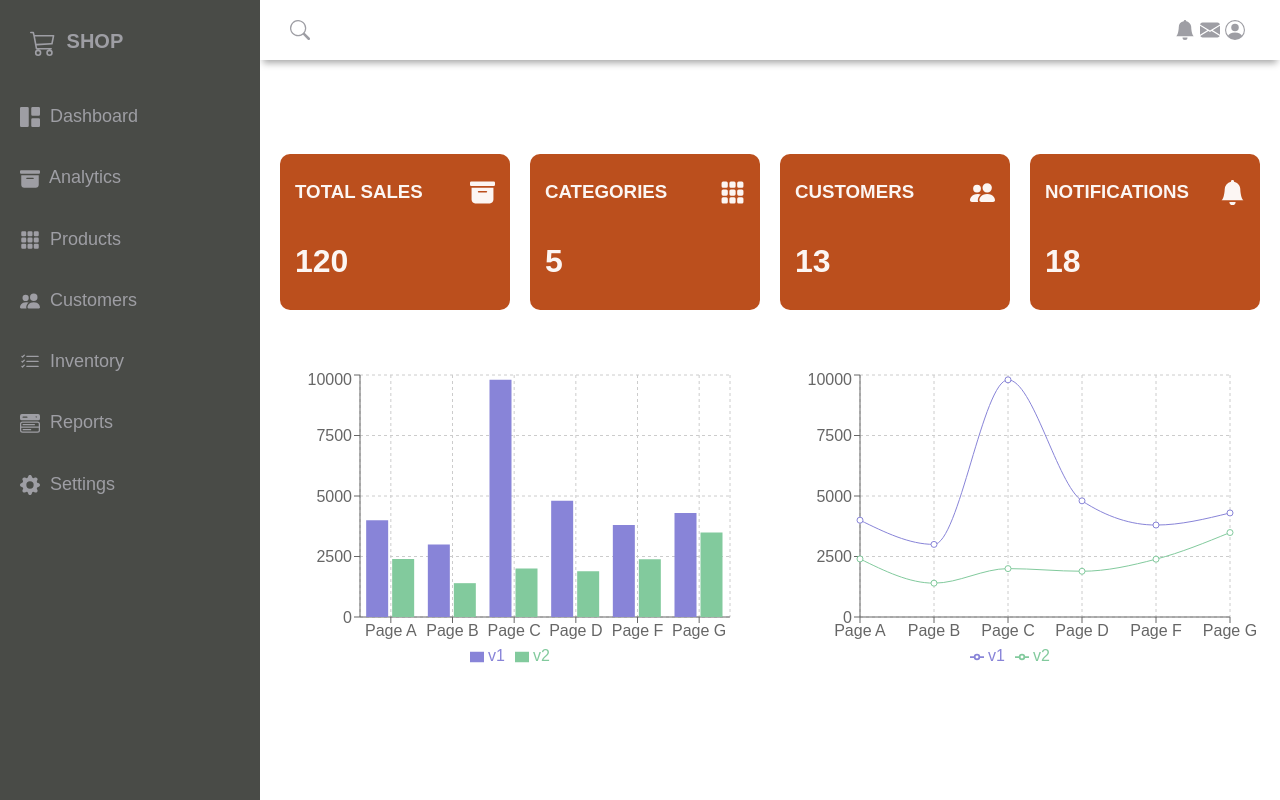
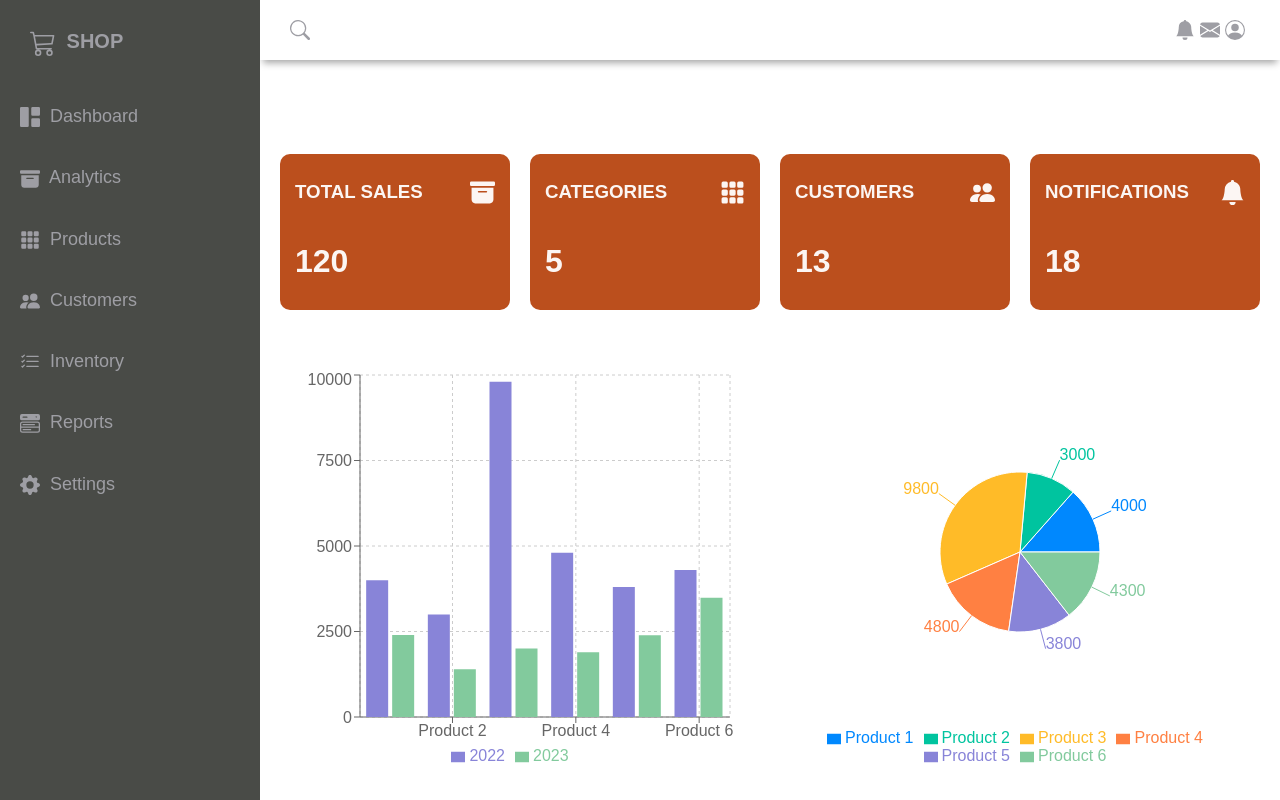
Before and after one commit to dharmi04/SSIP-FE, a React (Vite) app: page / in a window 1280 px wide. Built offline with nearby package versions, Linux system fonts and the light colour scheme.

Commit message:
dashboard-v1

```diff
--- a/src/App.css
+++ b/src/App.css
@@ -3,7 +3,7 @@ body {
   padding: 0;
   background-color: #ffffff;
   color: #9e9ea4;
-  font-family: 'Montserrat', sans-serif;
+  font-family: 'DM Sans', sans-serif;
 }
 
 .icon {
--- a/src/Home.jsx
+++ b/src/Home.jsx
@@ -1,49 +1,65 @@
-import React from 'react'
-import
-{ BsFillArchiveFill, BsFillGrid3X3GapFill, BsPeopleFill, BsFillBellFill}
- from 'react-icons/bs'
- import
- { BarChart, Bar, Cell, XAxis, YAxis, CartesianGrid, Tooltip, Legend, ResponsiveContainer, LineChart, Line }
- from 'recharts';
 
+import React from 'react';
+import {
+  BsFillArchiveFill,
+  BsFillGrid3X3GapFill,
+  BsPeopleFill,
+  BsFillBellFill,
+} from 'react-icons/bs';
+import {
+  BarChart,
+  Bar,
+  Cell,
+  XAxis,
+  YAxis,
+  CartesianGrid,
+  Tooltip,
+  Legend,
+  ResponsiveContainer,
+  LineChart,
+  Line,
+  PieChart,
+  Pie,
+} from 'recharts';
+
+const COLORS = ['#0088FE', '#00C49F', '#FFBB28', '#FF8042', '#8884d8', '#82ca9d'];
 
 function Home() {
-
     const data = [
         {
-          name: 'Page A',
-          v1: 4000,
-          v2: 2400,
+          name: 'Product 1',
+          2022: 4000,
+          2023: 2400,
           amt: 2400,
         },
         {
-          name: 'Page B',
-          v1: 3000,
-          v2: 1398,
+          name: 'Product 2',
+          2022: 3000,
+          2023: 1398,
           amt: 2210,
         },
         {
-          name: 'Page C',
-          v2: 2000,
-          v1: 9800,
+          name: 'Product 3',
+          2023: 2000,
+          2022: 9800,
           amt: 2290,
         },
         {
-          name: 'Page D',
-          v2: 1890,
-          v1: 4800,
+          name: 'Product 4',
+          2023: 1890,
+          2022: 4800,
           amt: 2181,
         },
         {
-          name: 'Page F',
-          v2: 2390,
-          v1: 3800,
+          name: 'Product 5',
+          2023: 2390,
+          2022: 3800,
           amt: 2500,
         },
         {
-          name: 'Page G',
-          v2: 3490,
-          v1: 4300,
+          name: 'Product 6',
+          2023: 3490,
+          2022: 4300,
           amt: 2100,
         },
       ];
@@ -104,36 +120,35 @@ function Home() {
                 <YAxis />
                 <Tooltip />
                 <Legend />
-                <Bar dataKey="v1" fill="#8884d8" />
-                <Bar dataKey="v2" fill="#82ca9d" />
+                <Bar dataKey="2022" fill="#8884d8" />
+                <Bar dataKey="2023" fill="#82ca9d" />
                 </BarChart>
             </ResponsiveContainer>
 
-            <ResponsiveContainer width="100%" height="100%">
-                <LineChart
-                width={500}
-                height={300}
-                data={data}
-                margin={{
-                    top: 5,
-                    right: 30,
-                    left: 20,
-                    bottom: 5,
-                }}
-                >
-                <CartesianGrid strokeDasharray="3 3" />
-                <XAxis dataKey="name" />
-                <YAxis />
-                <Tooltip />
-                <Legend />
-                <Line type="monotone" dataKey="v1" stroke="#8884d8" activeDot={{ r: 8 }} />
-                <Line type="monotone" dataKey="v2" stroke="#82ca9d" />
-                </LineChart>
-            </ResponsiveContainer>
 
-        </div>
+        <ResponsiveContainer width='100%' height={400}>
+          <PieChart>
+            <Pie
+              data={data}
+              dataKey="2022" // Use "2022" as dataKey
+              nameKey="name"
+              cx="50%"
+              cy="50%"
+              outerRadius={80}
+              fill="#8884d8"
+              label
+            >
+              {data.map((entry, index) => (
+                <Cell key={`cell-${index}`} fill={COLORS[index % COLORS.length]} />
+              ))}
+            </Pie>
+            <Tooltip />
+            <Legend />
+          </PieChart>
+        </ResponsiveContainer>
+      </div>
     </main>
-  )
+  );
 }
 
-export default Home
+export default Home;
```
